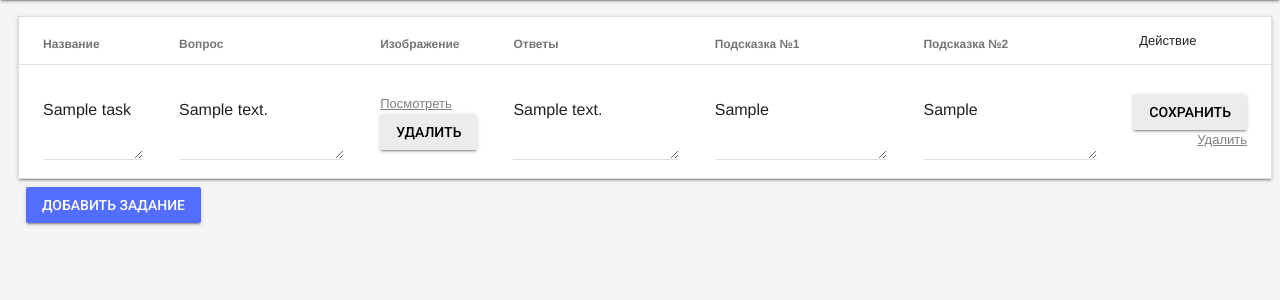
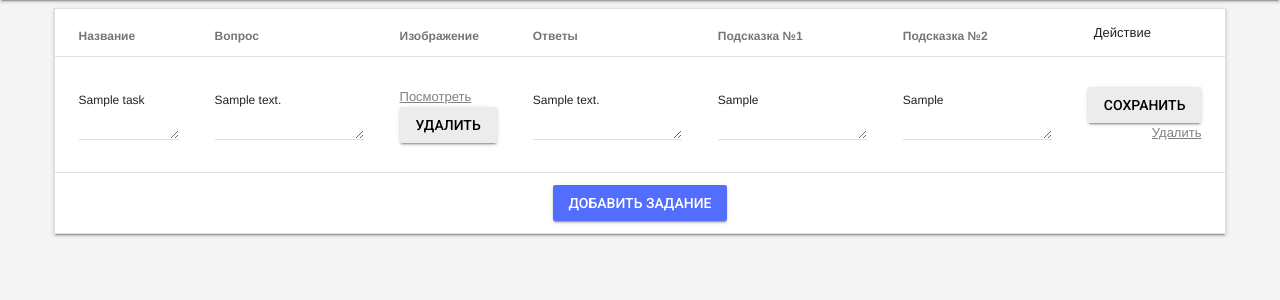
Before and after one commit to SprutSDM/cityOrientationAdminPanel, a Flask app: template cityorientation/templates/listOfTasks.html in a window 1280 px wide. Shown: the part 64-364 px from the top of the page. Run offline with Flask 2, Linux system fonts and the light colour scheme; the template is opened without the code that fills it: most values are stand-ins (such as "Sample title", 1, 10 or a date in 2020).

Commit message:
Фикс вёрстки

```diff
--- a/cityorientation/routes.py
+++ b/cityorientation/routes.py
@@ -181,7 +181,7 @@ def add_team():
     password = ''.join(password[:6])
     team = {'login': f'team{num_team}',
             'password': password,
-            'name': f'Team {num_team}'}
+            'team_name': f'Team {num_team}'}
     db_stat.update({'stat': 'stat'}, {'$set': {'num_team': str(num_team + 1)}})
     db_teams.insert(team)
     return redirect(url_for('list_of_teams'))
--- a/cityorientation/run.py
+++ b/cityorientation/run.py
@@ -1,4 +1,4 @@
 from cityorientation import app
 
 if __name__ == '__main__':
-    app.run(debug=True, host='127.0.0.1', port=5000)
+    app.run(debug=True, host='192.168.1.35', port=5000)
--- a/cityorientation/templates/listOfTasks.html
+++ b/cityorientation/templates/listOfTasks.html
@@ -1,8 +1,8 @@
 {% extends 'layout.html' %}
 {% block content %}
-<div class="content-grid mdl-grid center-all" style="margin-left: 10px; margin-top:8px; margin-bottom: 10%">
+<div class="content-grid mdl-grid">
     <!-- Class "mdl-data-table-selectable" -->
-    <table class="mdl-data-table mdl-js-data-table mdl-shadow--2dp">
+    <table class="center-all mdl-data-table mdl-js-data-table mdl-shadow--2dp">
         <thead>
             <tr>
                 <th class="mdl-data-table__cell--non-numeric" style="text-align:  left;">Название</th>
@@ -21,14 +21,14 @@
                 <form action="saveTask" method="POST" enctype="multipart/form-data">
                     <input name="task_id" value="{{ task['task_id'] }}" style="display: none">
                     <td style="width: 100px;">
-                        <div class="mdl-textfield mdl-js-textfield" style="height: 70px">
-                            <textarea name="name" class="mdl-textfield__input" type="text" rows="3" id="name">{{ task['name'] }}</textarea>
+                        <div class="mdl-textfield mdl-js-textfield" >
+                            <textarea style="font-size: 12px;" name="name" class="mdl-textfield__input" type="text" rows="3" id="name">{{ task['name'] }}</textarea>
                             <label class="mdl-textfield__label" for="name"></label>
                         </div>
                     </td>
                     <td>
-                        <div class="mdl-textfield mdl-js-textfield" style="height: 70px">
-                            <textarea name="content" class="mdl-textfield__input" type="text" rows="3" id="content">{{ task['content'] }}</textarea>
+                        <div class="mdl-textfield mdl-js-textfield" >
+                            <textarea style="font-size: 12px;" name="content" class="mdl-textfield__input" type="text" rows="3" id="content">{{ task['content'] }}</textarea>
                             <label class="mdl-textfield__label" for="content"></label>
                         </div>
                     </td>
@@ -53,20 +53,20 @@
                         {% endif %}
                     </td>
                     <td>
-                        <div class="mdl-textfield mdl-js-textfield" style="height: 70px">
-                            <textarea name="answers" class="mdl-textfield__input" type="text" rows="3" id="answers">{{ task['answers'] }}</textarea>
+                        <div class="mdl-textfield mdl-js-textfield" >
+                            <textarea style="font-size: 12px;" name="answers" class="mdl-textfield__input" type="text" rows="3" id="answers">{{ task['answers'] }}</textarea>
                             <label class="mdl-textfield__label" for="answers"></label>
                         </div>
                     </td>
                     <td>
-                        <div class="mdl-textfield mdl-js-textfield" style="height: 70px">
-                            <textarea name="tip_1" class="mdl-textfield__input" type="text" rows="3" id="tip_1">{{ task['tip_1'] }}</textarea>
+                        <div class="mdl-textfield mdl-js-textfield" >
+                            <textarea style="font-size: 12px;" name="tip_1" class="mdl-textfield__input" type="text" rows="3" id="tip_1">{{ task['tip_1'] }}</textarea>
                             <label class="mdl-textfield__label" for="tip_1"></label>
                         </div>
                     </td>
                     <td>
-                        <div class="mdl-textfield mdl-js-textfield" style="height: 70px">
-                            <textarea name="tip_2" class="mdl-textfield__input" type="text" rows="3" id="tip_2">{{ task['tip_2'] }}</textarea>
+                        <div class="mdl-textfield mdl-js-textfield" >
+                            <textarea style="font-size: 12px;" name="tip_2" class="mdl-textfield__input" type="text" rows="3" id="tip_2">{{ task['tip_2'] }}</textarea>
                             <label class="mdl-textfield__label" for="tip_2"></label>
                         </div>
                     </td>
@@ -80,15 +80,17 @@
                 </form>
             </tr>
             {% endfor %}
+            <tr>
+                <td colspan="7" style="text-align:center;">
+                    <form action="addTask" method="POST">
+                        <button class="mdl-button mdl-js-button mdl-button--raised mdl-js-ripple-effect mdl-button--accent">
+                            Добавить задание
+                        </button>
+                    </form>
+                </td>
+            </tr>
         </tbody>
     </table>
-    <div class="mdl-cell mdl-cell--12-col">
-    <form action="addTask" method="POST">
-        <button class="mdl-button mdl-js-button mdl-button--raised mdl-js-ripple-effect mdl-button--accent">
-            Добавить задание
-        </button>
-    </form>
-</div>
 </div>
 <script>
     function getFileName(id) {
--- a/cityorientation/templates/listOfTeams.html
+++ b/cityorientation/templates/listOfTeams.html
@@ -14,7 +14,7 @@
         <tbody>
             {% for teams in teams %}
             <tr class="tr_check" id="{{ teams['login'] }}">
-                <td class="mdl-data-table__cell--non-numeric">{{ teams['name'] }}</td>
+                <td class="mdl-data-table__cell--non-numeric">{{ teams['team_name'] }}</td>
                 <td>{{ teams['login'] }}</td>
                 <td>{{ teams['password'] }}</td>
                 <td>
--- a/cityorientation/templates/questEditor.html
+++ b/cityorientation/templates/questEditor.html
@@ -14,7 +14,7 @@
                     <input type="text" value="" class="mdl-textfield__input" id="template_id" readonly>
                     <input type="hidden" value="" name="template_id">
                     <i class="mdl-icon-toggle__label material-icons">keyboard_arrow_down</i>
-                    <label for="template_id" class="mdl-textfield__label">Country</label>
+                    <label for="template_id" class="mdl-textfield__label">Шаблон</label>
                     <ul for="template_id" class="mdl-menu mdl-menu--bottom-left mdl-js-menu">
                         {% for template in templates %}
                             {% if template['template_id'] == quest['template_id'] %}
```
Also changed, not shown: cityorientation/rest_api.py (+10 -0 lines).
